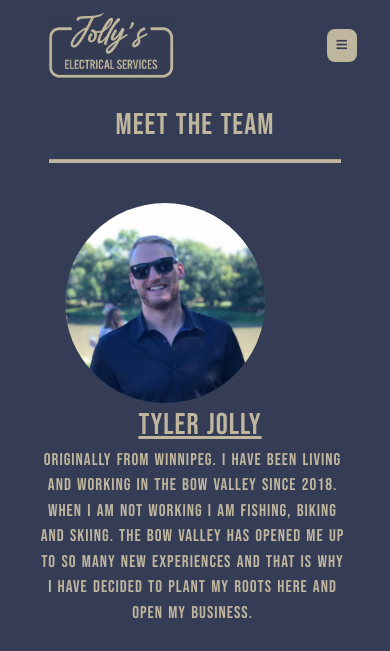
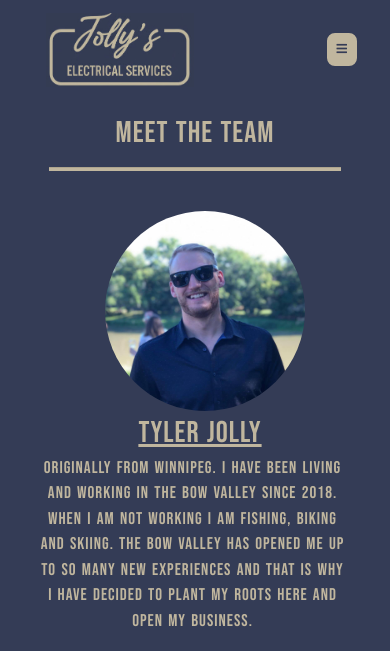
Before and after one commit to cnridley/ty-jolly-new, a Django app: page /team/ in a window 390 px wide. Shown: the top 651 px of that part. Run offline with Django 3.2, Linux system fonts and the light colour scheme; the page is wider than the window, and the part outside it is not shown; some libraries are stand-ins or nearby versions; some web fonts are replaced.

Commit message:
fixed some mobile issues

```diff
--- a/static/css/base.css
+++ b/static/css/base.css
@@ -15,10 +15,14 @@ a:hover {
     text-decoration: none;
 }
 
+.headshot {
+    text-align: center;
+}
+
 /*-- BASE.HTML --*/
 .logo {
-    max-width: 80%;
-    max-height: 80%;
+    max-width: 90%;
+    max-height: 90%;
 }
 
 .navbar-brand {
--- a/team/templates/team.html
+++ b/team/templates/team.html
@@ -8,7 +8,7 @@
 <br>
 
 <div class="row container-fluid">
-    <div class="col-md-4 col-sm-12">
+    <div class="col-md-4 col-sm-12 headshot">
         <img src="{{ MEDIA_URL }}IMG_2106.JPG" class="TyHeadshot">
     </div>
     <div class="col-md-8 col-sm-12">
```
